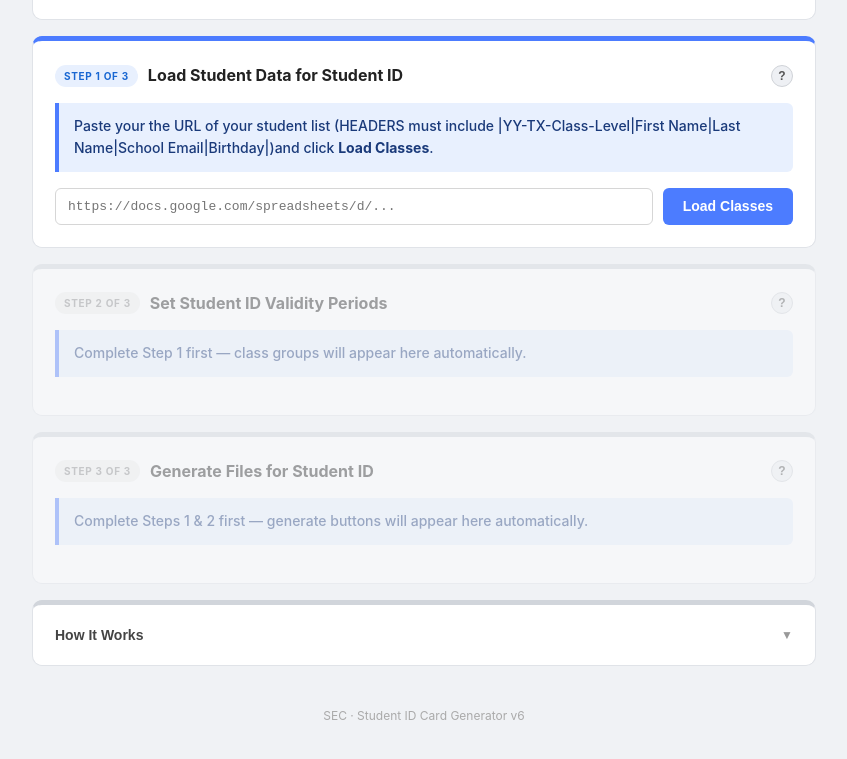
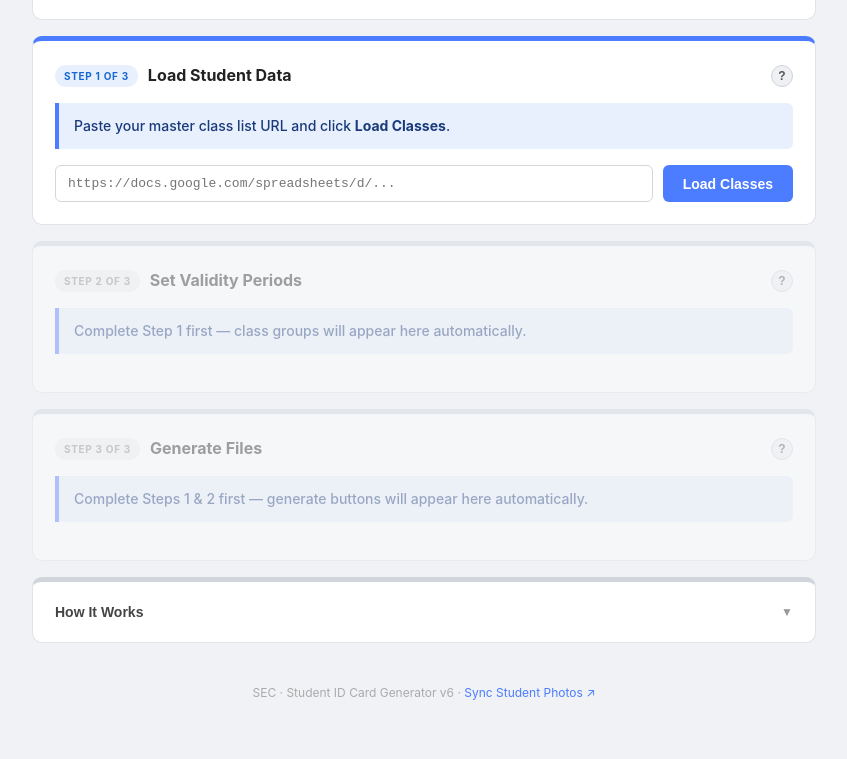
Before and after one commit to AdminSwissEdCol/id-card-generator, a plain HTML site: page index.html in a window 1280 px wide. Shown: the part 435-1194 px from the top of the page, without its empty margins (216-1063 px from the left). Drawn offline with Linux system fonts and the light colour scheme.

Commit message:
add photo sync

```diff
--- a/index.html
+++ b/index.html
@@ -336,7 +336,7 @@ pre  { background: #f5f5f5; padding: 11px; border-radius: 6px; font-size: 12px;
 
     <div class="help">
         <strong>How to get the Apps Script URL:</strong> open any Google Sheet (IDMakerTool) &rarr; Extensions &rarr; Apps Script &rarr;
-         <code>StudentIDCards.gs</code> &rarr; Save &rarr; Deploy &rarr; New deployment &rarr; Web app &rarr;
+        paste <code>StudentIDCards.gs</code> &rarr; Save &rarr; Deploy &rarr; New deployment &rarr; Web app &rarr;
         Execute as: Me, Who has access: Anyone &rarr; Deploy &rarr; copy URL &rarr; paste above.<br><br>
         After any script change always re-deploy as a <strong>New version</strong> or the old code keeps running.<br><br>
         <strong>Settings work in incognito but not normal browser?</strong>
@@ -356,13 +356,13 @@ pre  { background: #f5f5f5; padding: 11px; border-radius: 6px; font-size: 12px;
 <div class="section active" id="step1">
     <div class="section-head">
         <span class="step-badge badge-blue">Step 1 of 3</span>
-        <h2>Load Student Data for Student ID</h2>
+        <h2>Load Student Data</h2>
         <span class="done-badge">✓ Done</span>
         <button class="help-btn" onclick="toggleHelp(this)" title="Show help">?</button>
     </div>
 
     <div class="action-box">
-        Paste your the URL of your student list (HEADERS must include |YY-TX-Class-Level|First Name|Last Name|School Email|Birthday|)and click <strong>Load Classes</strong>.
+        Paste your master class list URL and click <strong>Load Classes</strong>.
     </div>
 
     <div class="input-row">
@@ -391,7 +391,7 @@ pre  { background: #f5f5f5; padding: 11px; border-radius: 6px; font-size: 12px;
 <div class="section locked" id="step2">
     <div class="section-head">
         <span class="step-badge badge-gray" id="step2badge">Step 2 of 3</span>
-        <h2>Set Student ID Validity Periods</h2>
+        <h2>Set Validity Periods</h2>
         <span class="done-badge">✓ Done</span>
         <button class="help-btn" onclick="toggleHelp(this)" title="Show help">?</button>
     </div>
@@ -432,7 +432,7 @@ pre  { background: #f5f5f5; padding: 11px; border-radius: 6px; font-size: 12px;
 <div class="section locked" id="step3">
     <div class="section-head">
         <span class="step-badge badge-gray" id="step3badge">Step 3 of 3</span>
-        <h2>Generate Files for Student ID</h2>
+        <h2>Generate Files</h2>
         <span class="done-badge">✓ Done</span>
         <button class="help-btn" onclick="toggleHelp(this)" title="Show help">?</button>
     </div>
@@ -498,7 +498,7 @@ pre  { background: #f5f5f5; padding: 11px; border-radius: 6px; font-size: 12px;
     </div>
 </div>
 
-<div class="footer">SEC &middot; Student ID Card Generator v6</div>
+<div class="footer">SEC &middot; Student ID Card Generator v6 &middot; <a href="https://sec-api.635300.xyz/admin/pictures" target="_blank" style="color:#4c7cff;text-decoration:none;">Sync Student Photos ↗</a></div>
 
 <script>
 var DEFAULT_VALIDITY = {
```
